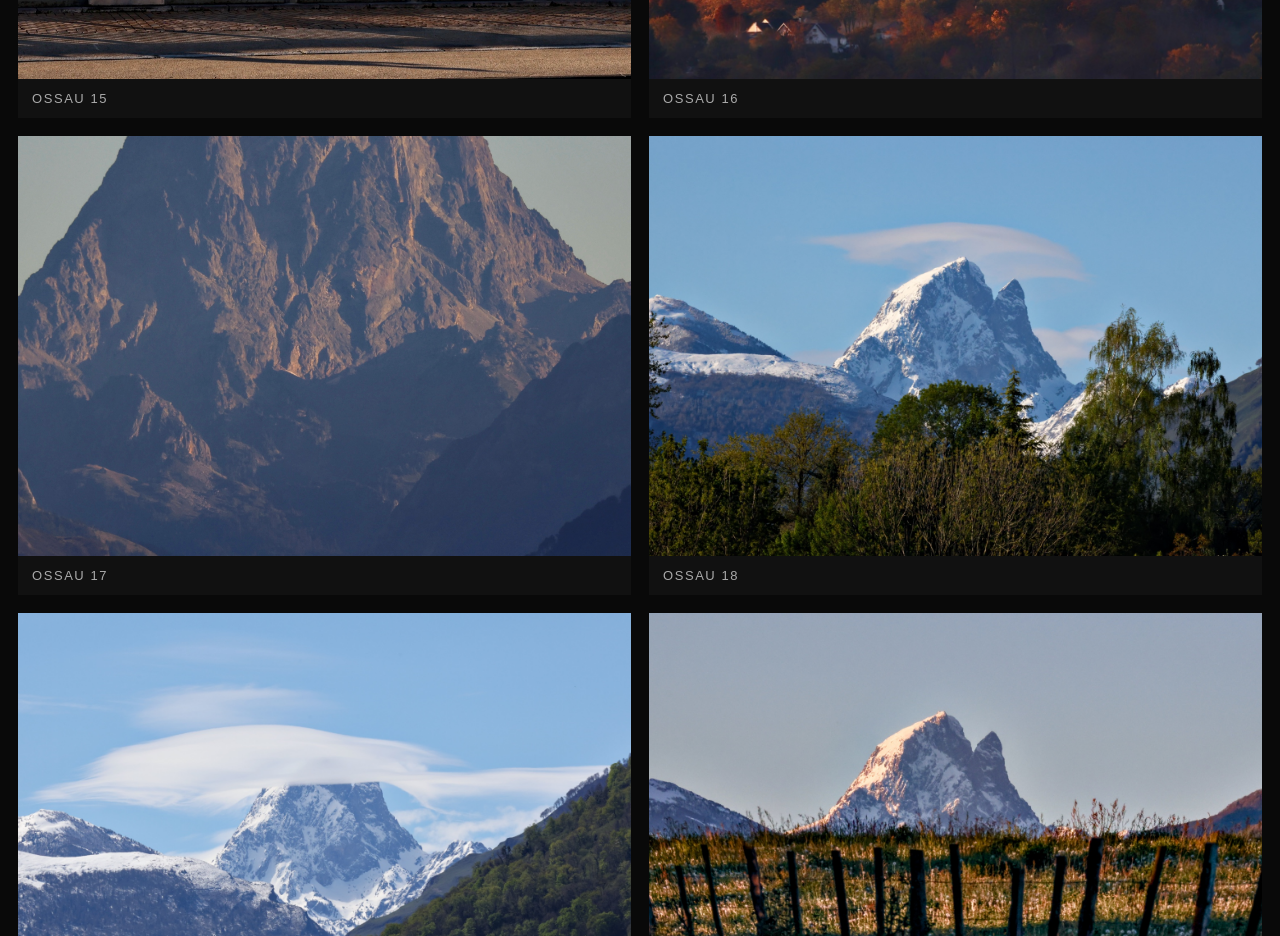
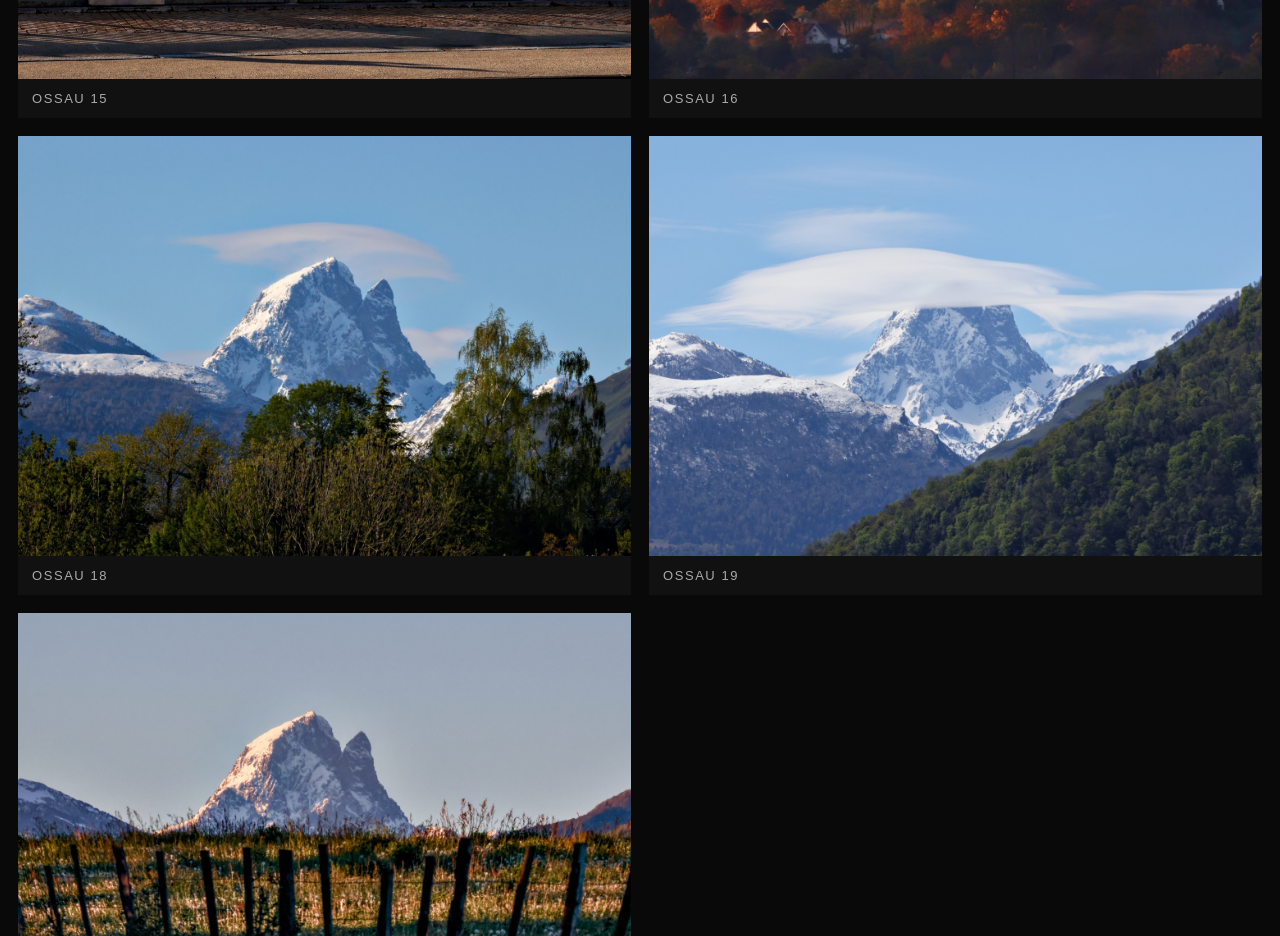
Before and after one commit to fredmarulier/fredmarulier.fr, a plain HTML site: page index.html in a window 1280 px wide. Shown: the part 4740-5676 px from the top of the page. Drawn offline with Linux system fonts and the light colour scheme.

Commit message:
Remove Ossau 17 image from index.html
Removed the image figure for Ossau 17 from the gallery.

```diff
--- a/index.html
+++ b/index.html
@@ -54,7 +54,7 @@ footer{padding:24px;text-align:center;color:#777;font-size:13px}
 <figure class="photo"><img src="images/ossau-14.jpeg" alt="Pic du Midi d’Ossau — photographie 14" loading="lazy"><figcaption>Ossau 14</figcaption></figure>
 <figure class="photo"><img src="images/ossau-15.jpeg" alt="Pic du Midi d’Ossau — photographie 15" loading="lazy"><figcaption>Ossau 15</figcaption></figure>
 <figure class="photo"><img src="images/ossau-16.jpeg" alt="Pic du Midi d’Ossau — photographie 16" loading="lazy"><figcaption>Ossau 16</figcaption></figure>
-<figure class="photo"><img src="images/ossau-17.jpeg" alt="Pic du Midi d’Ossau — photographie 17" loading="lazy"><figcaption>Ossau 17</figcaption></figure>
+
 <figure class="photo"><img src="images/ossau-18.jpeg" alt="Pic du Midi d’Ossau — photographie 18" loading="lazy"><figcaption>Ossau 18</figcaption></figure>
 <figure class="photo"><img src="images/ossau-19.jpeg" alt="Pic du Midi d’Ossau — photographie 19" loading="lazy"><figcaption>Ossau 19</figcaption></figure>
 <figure class="photo"><img src="images/ossau-20.jpeg" alt="Pic du Midi d’Ossau — photographie 20" loading="lazy"><figcaption>Ossau 20</figcaption></figure>
```
